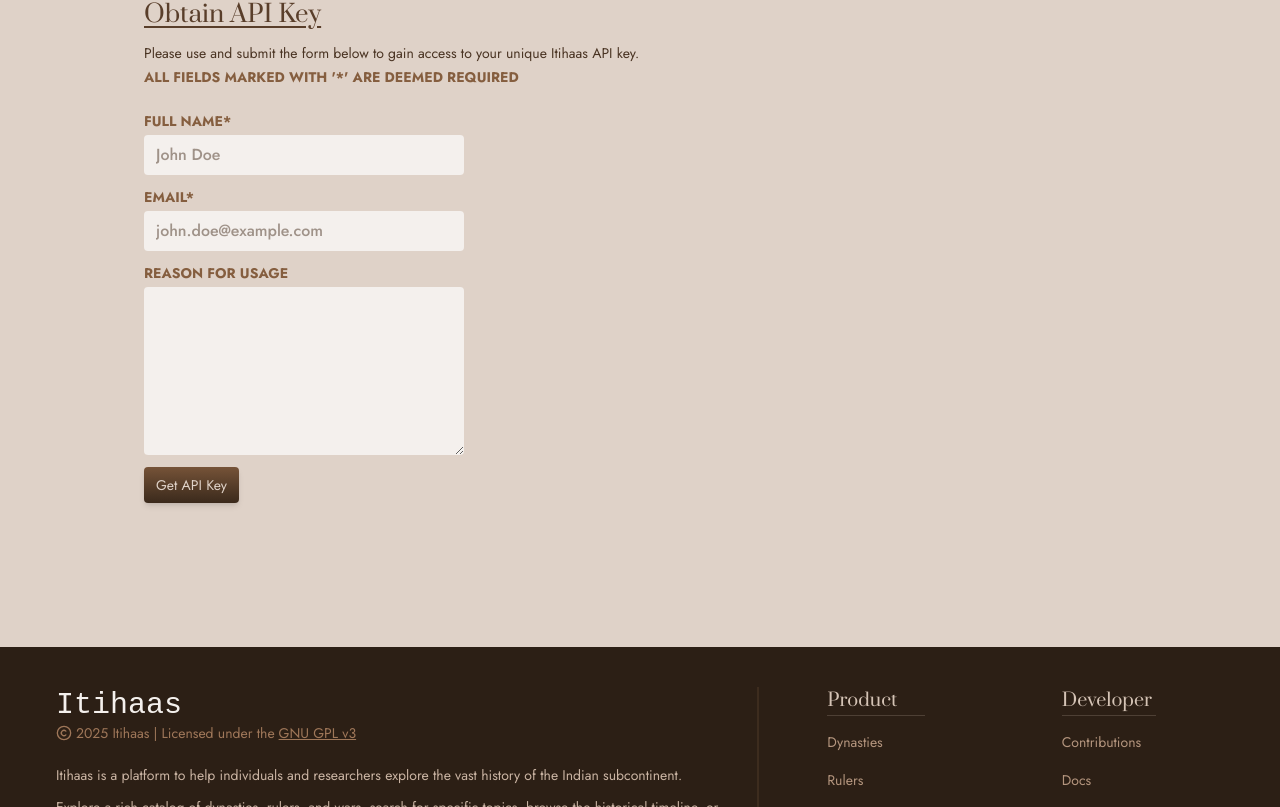
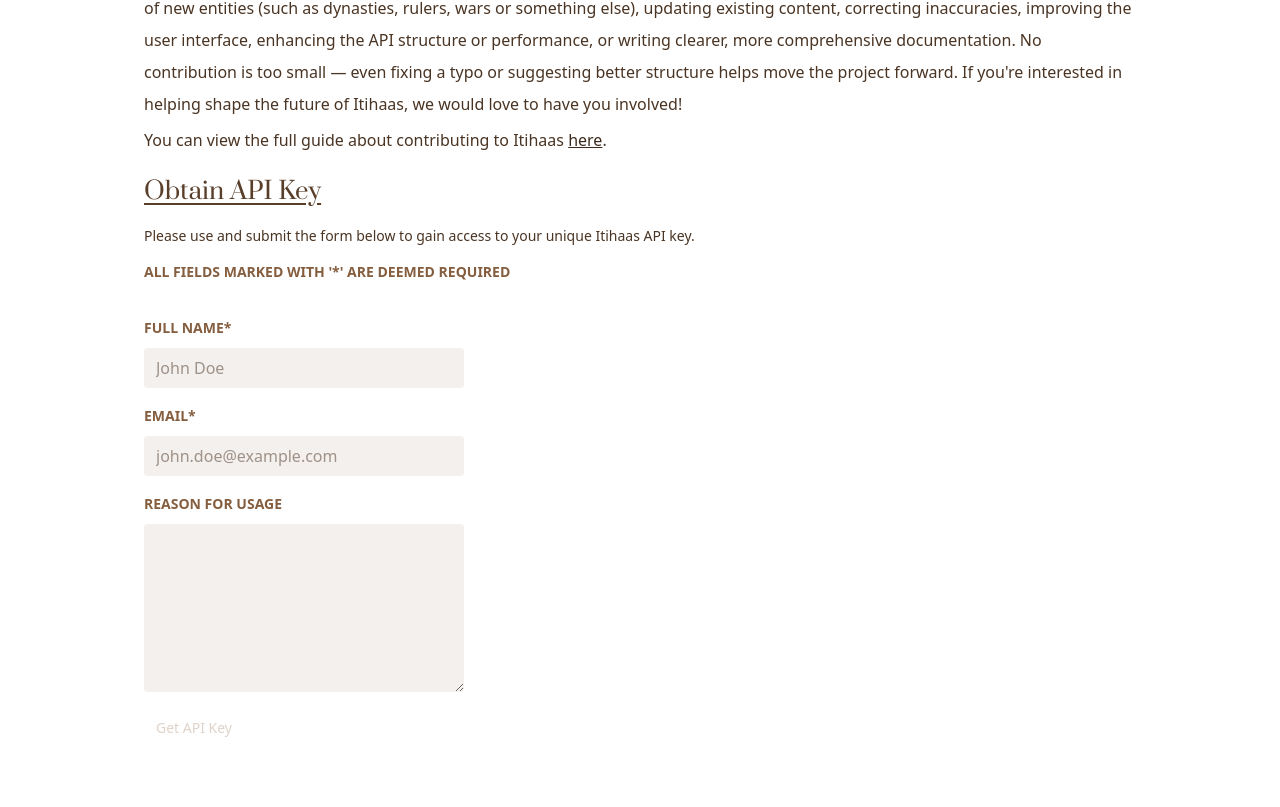
Before and after one commit to sunillshastry/itihaas-client, a React (Vite) app: page /register in a window 1280 px wide. Shown: the part 1833-2640 px from the top of the page. Built offline with nearby package versions, Linux system fonts and the light colour scheme; a web font is replaced by a local one.

Commit message:
Integrate react-hook-form into api-registration form

```diff
--- a/src/components/register/RegisterInfo.tsx
+++ b/src/components/register/RegisterInfo.tsx
@@ -6,8 +6,29 @@ import Input from '../elements/Input';
 import Label from '../elements/Label';
 import TextArea from '../elements/TextArea';
 import BasicButton from '../elements/BasicButton';
+import { SubmitHandler, useForm } from 'react-hook-form';
+import FormError from '../elements/FormError';
+
+interface FormInputs {
+	name: string;
+	email: string;
+	usage?: string;
+}
 
 function RegisterInfo() {
+	const {
+		register,
+		handleSubmit,
+		formState: { errors },
+	} = useForm<FormInputs>();
+
+	const onSubmit: SubmitHandler<FormInputs> = (data) => {
+		console.log('Successfully submitted form!');
+		console.log(data);
+		// TODO: Update onSubmit function
+		// TODO: Make backend request for /register-api
+	};
+
 	return (
 		<div className="text-primary-500 leading-8">
 			<p>
@@ -229,24 +250,60 @@ function RegisterInfo() {
 					All fields marked with '*' are deemed required
 				</h5>
 
+				<form onSubmit={handleSubmit(onSubmit)}>
 					<div className="mt-6 flex flex-col items-start justify-start gap-1">
 						<Label required={true}>Full Name</Label>
-					<Input placeholder="John Doe" />
+						<Input
+							placeholder="John Doe"
+							defaultValue=""
+							{...register('name', {
+								required: {
+									value: true,
+									message: 'Full name is marked as a required field',
+								},
+								minLength: {
+									value: 5,
+									message:
+										'Your full name must be at least five characters long',
+								},
+							})}
+						/>
+						{errors.name && <FormError>{errors.name.message}</FormError>}
 					</div>
 
 					<div className="mt-3 flex flex-col items-start justify-start gap-1">
 						<Label required={true}>Email</Label>
-					<Input placeholder="john.doe@example.com" />
+						<Input
+							placeholder="john.doe@example.com"
+							defaultValue=""
+							{...register('email', {
+								required: {
+									value: true,
+									message: 'Email is marked as a required field',
+								},
+								pattern: {
+									value:
+										/^[a-zA-Z0-9.!#$%&'*+/=?^_`{|}~-]+@[a-zA-Z0-9](?:[a-zA-Z0-9-]{0,61}[a-zA-Z0-9])?(?:\.[a-zA-Z0-9](?:[a-zA-Z0-9-]{0,61}[a-zA-Z0-9])?)*$/,
+									message:
+										'Invalid email address format. Please provide a valid address.',
+								},
+							})}
+						/>
+						{errors.email && <FormError>{errors.email.message}</FormError>}
 					</div>
 
 					<div className="mt-3 flex flex-col items-start justify-start gap-1">
 						<Label>Reason for Usage</Label>
-					<TextArea />
+						<TextArea
+							defaultValue=""
+							{...register('usage')}
+						/>
 					</div>
 
 					<div className="mt-3">
-					<BasicButton>Get API Key</BasicButton>
+						<BasicButton type="submit">Get API Key</BasicButton>
 					</div>
+				</form>
 			</div>
 		</div>
 	);
```
Lines whose indentation alone changed are shown as unchanged.
